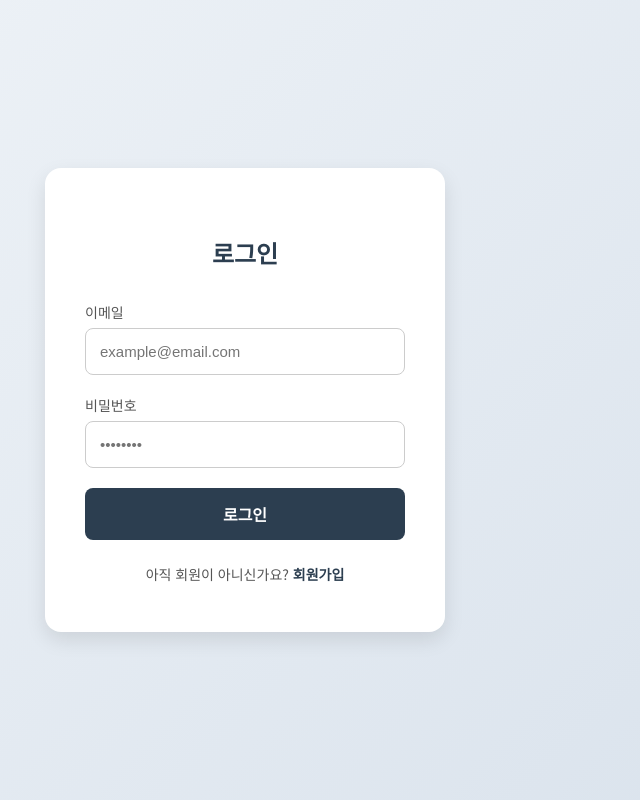
After one commit to 2025-SMHRD-KDT-Languageintelligence-2/gitTestJo, a Python web app: template teamjo/build/resources/main/templates/login.html in a window 1280 px wide. The commit adds this page. Shown: the whole page, without its empty margins (395-1035 px from the left). Run offline with Jinja, Linux system fonts and the light colour scheme; the template is opened without the code that fills it, so the values that code supplies are empty.

Commit message:
20250417_update(1)

```diff
--- /dev/null
+++ b/teamjo/build/resources/main/templates/login.html
@@ -0,0 +1,130 @@
+<!DOCTYPE html>
+<html lang="ko">
+<head>
+  <meta charset="UTF-8" />
+  <meta name="viewport" content="width=device-width, initial-scale=1.0"/>
+  <title>로그인</title>
+  <style>
+    @import url('https://fonts.googleapis.com/css2?family=Noto+Sans+KR:wght@400;700&display=swap');
+
+    * {
+      box-sizing: border-box;
+    }
+
+    body {
+      font-family: 'Noto Sans KR', sans-serif;
+      background: linear-gradient(135deg, #f0f4f8, #d9e2ec);
+      margin: 0;
+      padding: 0;
+      display: flex;
+      justify-content: center;
+      align-items: center;
+      height: 100vh;
+    }
+
+    .login-container {
+      background: white;
+      padding: 48px 40px;
+      border-radius: 16px;
+      box-shadow: 0 8px 20px rgba(0,0,0,0.1);
+      width: 100%;
+      max-width: 400px;
+      transition: all 0.3s ease;
+    }
+
+    h2 {
+      margin-bottom: 32px;
+      text-align: center;
+      color: #2c3e50;
+      font-weight: 700;
+    }
+
+    .form-group {
+      margin-bottom: 20px;
+    }
+
+    .form-group label {
+      display: block;
+      margin-bottom: 6px;
+      font-size: 14px;
+      color: #555;
+    }
+
+    .form-group input {
+      width: 100%;
+      padding: 14px;
+      border: 1px solid #ccc;
+      border-radius: 8px;
+      font-size: 15px;
+      outline: none;
+      transition: 0.2s;
+    }
+
+    .form-group input:focus {
+      border-color: #2c3e50;
+      box-shadow: 0 0 4px rgba(44, 62, 80, 0.2);
+    }
+
+    button {
+      width: 100%;
+      padding: 14px;
+      background-color: #2c3e50;
+      color: white;
+      border: none;
+      border-radius: 8px;
+      font-size: 16px;
+      font-weight: 600;
+      cursor: pointer;
+      transition: background-color 0.2s;
+    }
+
+    button:hover {
+      background-color: #1f2a35;
+    }
+
+    .signup-link {
+      margin-top: 24px;
+      text-align: center;
+      font-size: 14px;
+      color: #555;
+    }
+
+    .signup-link a {
+      color: #2c3e50;
+      font-weight: 600;
+      text-decoration: none;
+    }
+
+    .signup-link a:hover {
+      text-decoration: underline;
+    }
+
+    @media (max-width: 500px) {
+      .login-container {
+        padding: 36px 24px;
+      }
+    }
+  </style>
+</head>
+<body>
+
+  <div class="login-container">
+    <h2>로그인</h2>
+    <form action="/login" method="post">
+      <div class="form-group">
+        <label for="email">이메일</label>
+        <input type="email" id="email" name="email" placeholder="example@email.com" required />
+      </div>
+      <div class="form-group">
+        <label for="password">비밀번호</label>
+        <input type="password" id="password" name="password" placeholder="••••••••" required />
+      </div>
+      <button type="submit">로그인</button>
+    </form>
+    <div class="signup-link">
+      아직 회원이 아니신가요? <a href="/register.html">회원가입</a>
+    </div>
+  </div>
+
+</body>
+</html>
--- a/teamjo/build/resources/main/templates/main.html
+++ b/teamjo/build/resources/main/templates/main.html
@@ -66,9 +66,6 @@
     <p class="sub-title">원하는 조건에 맞는 식단을 AI와 함께 자동완성 해보세요</p>
     <div class="cta-buttons">
       <button id="start-diet-btn" type="button" class="cta-btn filled">식단 생성하기</button>
-      <form action="explore.html" method="get">
-        <button type="submit" class="cta-btn outline">둘러보기</button>
-      </form>
     </div>
     <video class="main-video" autoplay loop muted playsinline>
       <source src="/video/main.mp4" type="video/mp4" />
--- a/teamjo/src/main/resources/templates/main.html
+++ b/teamjo/src/main/resources/templates/main.html
@@ -66,9 +66,6 @@
     <p class="sub-title">원하는 조건에 맞는 식단을 AI와 함께 자동완성 해보세요</p>
     <div class="cta-buttons">
       <button id="start-diet-btn" type="button" class="cta-btn filled">식단 생성하기</button>
-      <form action="explore.html" method="get">
-        <button type="submit" class="cta-btn outline">둘러보기</button>
-      </form>
     </div>
     <video class="main-video" autoplay loop muted playsinline>
       <source src="/video/main.mp4" type="video/mp4" />
```
Also changed, not shown: teamjo/build/resources/main/templates/1.html (added, +74 -0 lines), 9 other files.
